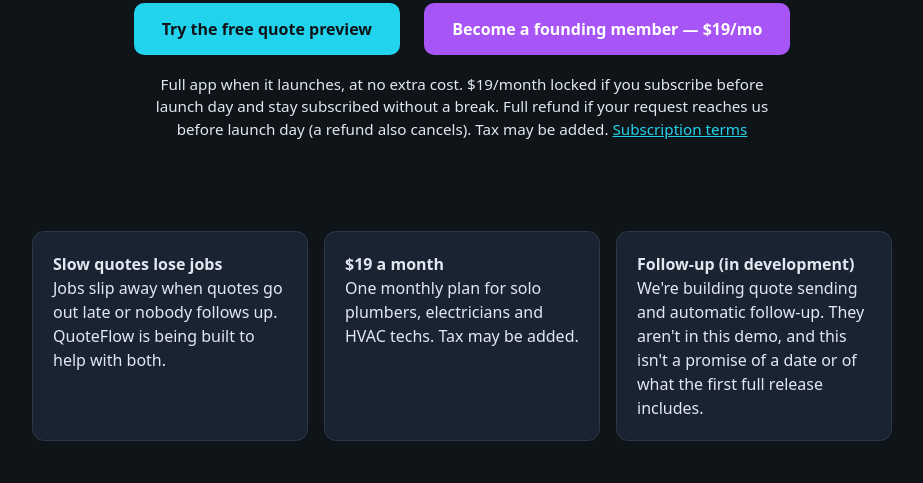
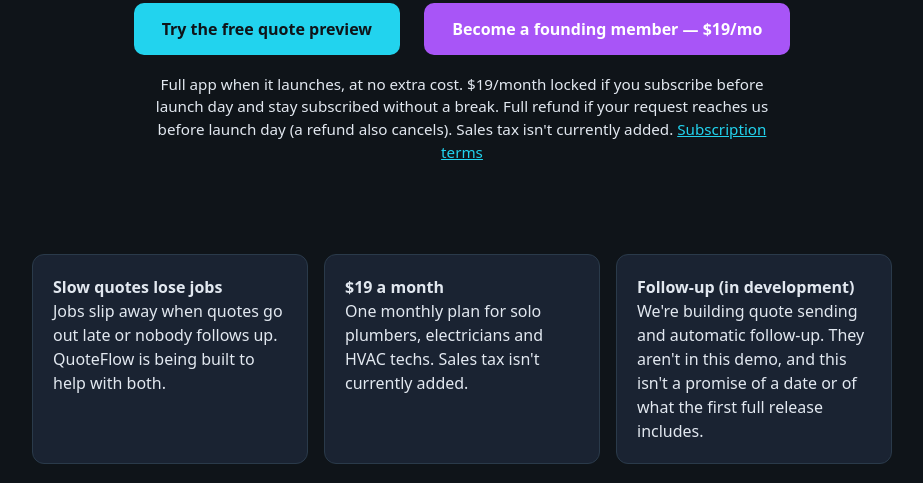
Before and after one commit to koatiekash/quoteflow, a plain HTML site: page index.html in a window 1280 px wide. Shown: the part 317-800 px from the top of the page, without its empty margins (178-1101 px from the left). Drawn offline with Linux system fonts and the light colour scheme.

Commit message:
Demo: sales tax wording matches terms (ISS-010)
Co-authored-by: Cursor Agent <cursoragent@cursor.com>
Co-authored-by: koatiekash <koatiekash@users.noreply.github.com>

```diff
--- a/index.html
+++ b/index.html
@@ -43,13 +43,13 @@
   <div class="price">$19 / month · founding member</div>
   <a class="cta" href="#try">Try the free quote preview</a>
   <a class="cta" href="https://buy.stripe.com/5kQcN5aIQ1RCbCCfmmes000" style="background:#a855f7;color:white;">Become a founding member — $19/mo</a>
-  <p class="checkout-note">Full app when it launches, at no extra cost. $19/month locked if you subscribe before launch day and stay subscribed without a break. Full refund if your request reaches us before launch day (a refund also cancels). Tax may be added. <a href="terms.html">Subscription terms</a></p>
+  <p class="checkout-note">Full app when it launches, at no extra cost. $19/month locked if you subscribe before launch day and stay subscribed without a break. Full refund if your request reaches us before launch day (a refund also cancels). Sales tax isn't currently added. <a href="terms.html">Subscription terms</a></p>
 </header>
 
 <div class="section">
   <div class="grid">
     <div class="card"><strong>Slow quotes lose jobs</strong><br>Jobs slip away when quotes go out late or nobody follows up. QuoteFlow is being built to help with both.</div>
-    <div class="card"><strong>$19 a month</strong><br>One monthly plan for solo plumbers, electricians and HVAC techs. Tax may be added.</div>
+    <div class="card"><strong>$19 a month</strong><br>One monthly plan for solo plumbers, electricians and HVAC techs. Sales tax isn't currently added.</div>
     <div class="card"><strong>Follow-up (in development)</strong><br>We're building quote sending and automatic follow-up. They aren't in this demo, and this isn't a promise of a date or of what the first full release includes.</div>
   </div>
 </div>
```
